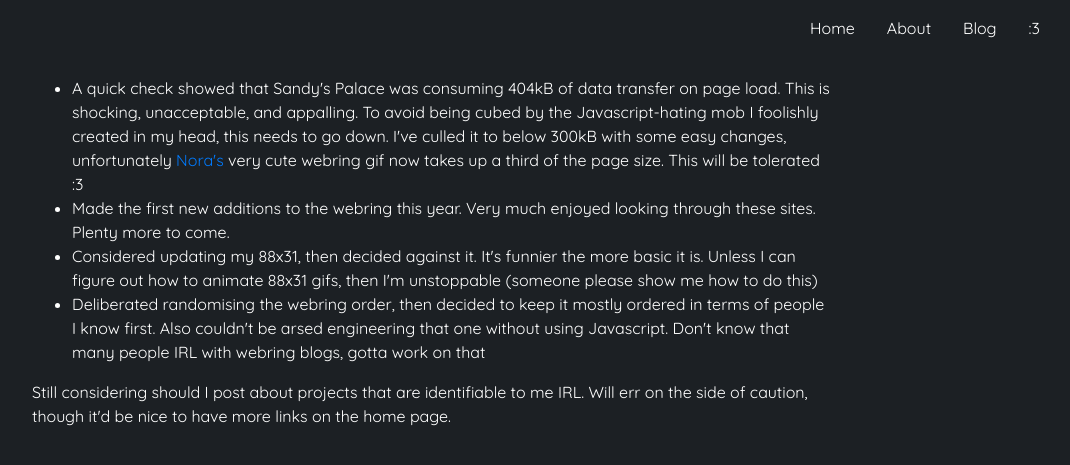
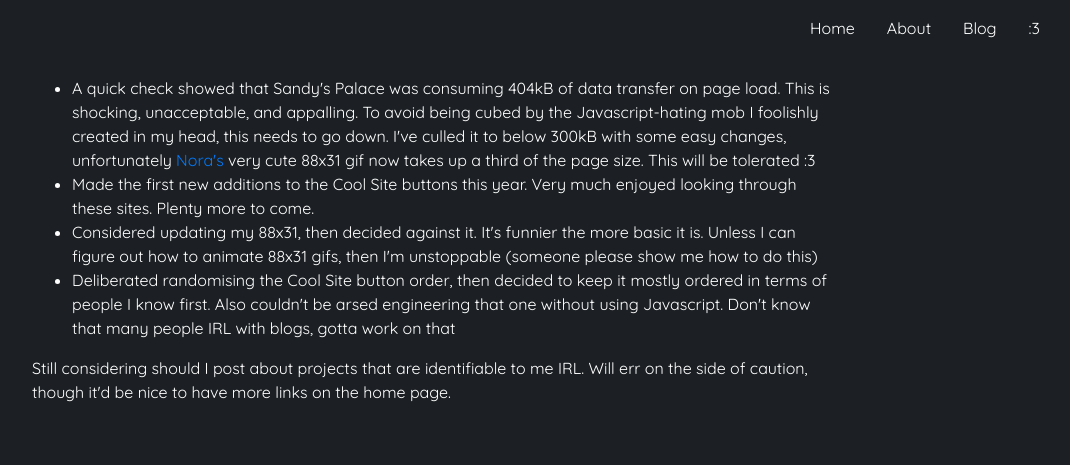
Before and after one commit to caoimhemoriarty/sandyspalace, a Jekyll site: the page built from _posts/2025-08-10-Small-Site-Updates.md, in a window 1280 px wide. Shown: the top 465 px of the page, without its empty margins (208-1278 px from the left). Built offline with Jekyll 4.4.1, drawn with Linux system fonts in a browser that asks for light colours; our own code applies the rules of GitHub Pages for plain Markdown files.

Commit message:
Webring name change

```diff
--- a/_posts/2025-08-10-Small-Site-Updates.md
+++ b/_posts/2025-08-10-Small-Site-Updates.md
@@ -5,10 +5,10 @@ title: Small Site Updates
 <div>
 <p>
 <ul>
-    <li>A quick check showed that Sandy's Palace was consuming 404kB of data transfer on page load. This is shocking, unacceptable, and appalling. To avoid being cubed by the Javascript-hating mob I foolishly created in my head, this needs to go down. I've culled it to below 300kB with some easy changes, unfortunately <a href="https://sneil.neocities.org/">Nora's</a> very cute webring gif now takes up a third of the page size. This will be tolerated :3</li>
-    <li>Made the first new additions to the webring this year. Very much enjoyed looking through these sites. Plenty more to come.</li>
+    <li>A quick check showed that Sandy's Palace was consuming 404kB of data transfer on page load. This is shocking, unacceptable, and appalling. To avoid being cubed by the Javascript-hating mob I foolishly created in my head, this needs to go down. I've culled it to below 300kB with some easy changes, unfortunately <a href="https://sneil.neocities.org/">Nora's</a> very cute 88x31 gif now takes up a third of the page size. This will be tolerated :3</li>
+    <li>Made the first new additions to the Cool Site buttons this year. Very much enjoyed looking through these sites. Plenty more to come.</li>
     <li>Considered updating my 88x31, then decided against it. It's funnier the more basic it is. Unless I can figure out how to animate 88x31 gifs, then I'm unstoppable (someone please show me how to do this)</li>
-    <li>Deliberated randomising the webring order, then decided to keep it mostly ordered in terms of people I know first. Also couldn't be arsed engineering that one without using Javascript. Don't know that many people IRL with webring blogs, gotta work on that</li>
+    <li>Deliberated randomising the Cool Site button order, then decided to keep it mostly ordered in terms of people I know first. Also couldn't be arsed engineering that one without using Javascript. Don't know that many people IRL with blogs, gotta work on that</li>
 </ul>
 Still considering should I post about projects that are identifiable to me IRL. Will err on the side of caution, though it'd be nice to have more links on the home page.
 </p>
```
Also changed, not shown: _posts/2025-08-09-How-Do-I-Webring.md (+1 -1 lines).
